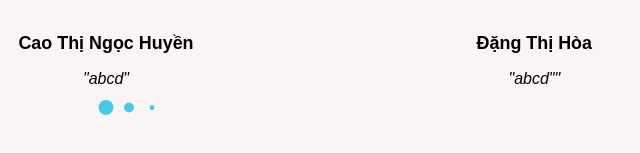
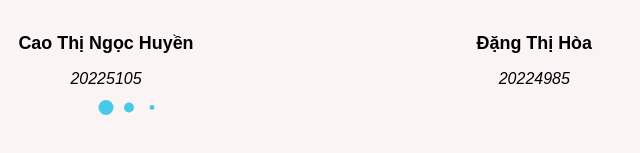
Before and after one commit to ToHuyTheAnh/NMCNPM, a plain HTML site: page Login/login.html in a window 1280 px wide. Shown: the part 1958-2111 px from the top of the page, 534-1174 px from the left. Drawn offline with nearby package versions, Linux system fonts and the light colour scheme.

Commit message:
Sửa mssv ở login

```diff
--- a/Login/login.html
+++ b/Login/login.html
@@ -273,17 +273,17 @@
                                 <li class="testimonial swiper-slide">
                                     <img src=" /images/user-2.jpg" alt="User" class="user-image">
                                     <h3 class="name"> Cao Thị Ngọc Huyền </h3>
-                                    <i class="MSSV"> "abcd" </i>
+                                    <i class="MSSV"> 20225105 </i>
                                 </li>
                                 <li class="testimonial swiper-slide">
                                     <img src=" /images/user-3.jpg" alt="User" class="user-image">
                                     <h3 class="name"> Đặng Thị Hòa </h3>
-                                    <i class="MSSV"> "abcd"" </i>
+                                    <i class="MSSV"> 20224985 </i>
                                 </li>
                                 <li class="testimonial swiper-slide">
                                     <img src=" /images/user-4.jpg" alt="User" class="user-image">
                                     <h3 class="name"> Bùi Xuân Tùng </h3>
-                                    <i class="MSSV"> "abcd" </i>
+                                    <i class="MSSV"> 20224905 </i>
                                 </li>
                                 <li class="testimonial swiper-slide">
                                     <img src="/images/user-5.jpg" alt="User" class="user-image">
@@ -293,7 +293,7 @@
                                 <li class="testimonial swiper-slide">
                                     <img src="/images/user-6.jpg" alt="User" class="user-image">
                                     <h3 class="name"> Thái Đức Nam </h3>
-                                    <i class="MSSV"> "abcd" </i>
+                                    <i class="MSSV"> 20225053 </i>
                                 </li>
                             </ul>
                             <div class="swiper-pagination"></div>
```
Also changed, not shown: 6 other files.
